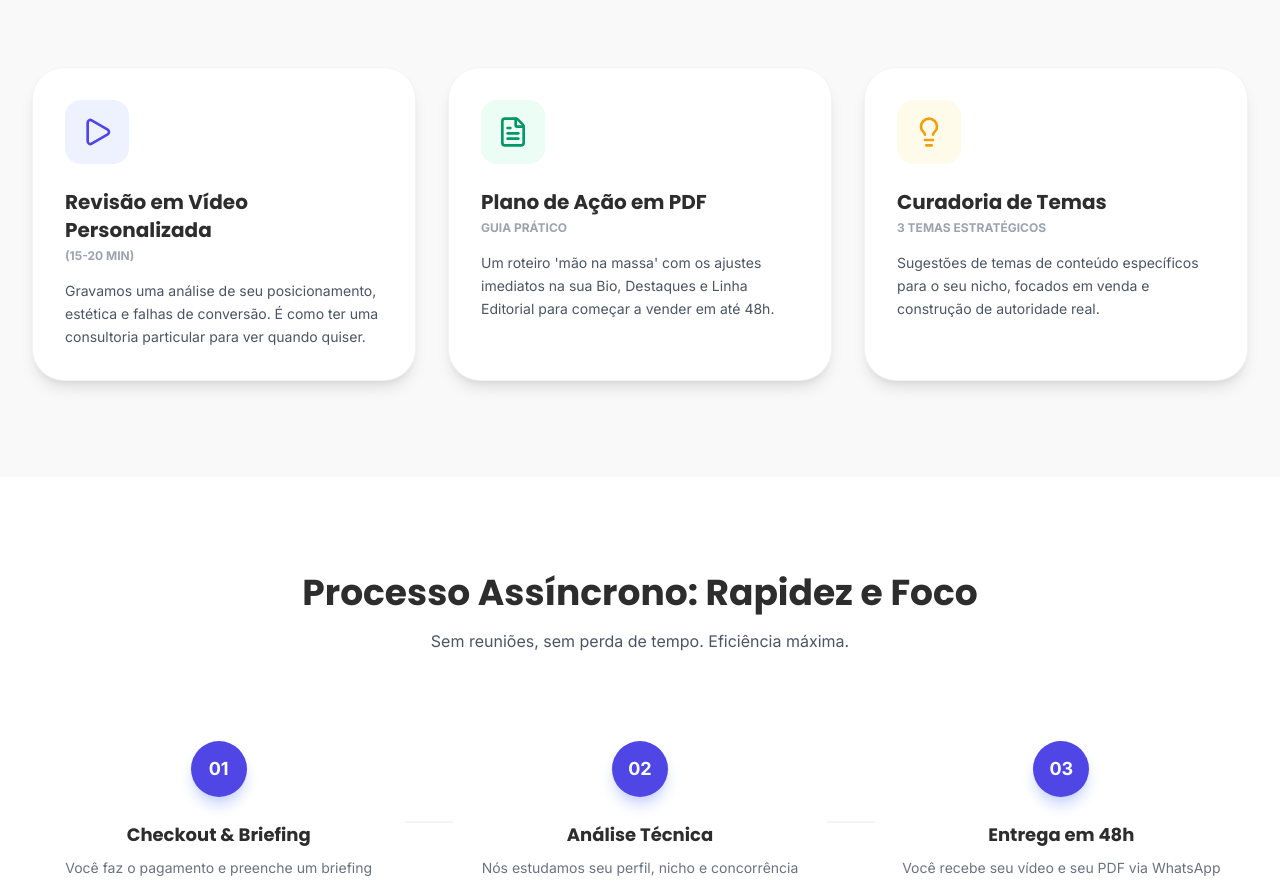
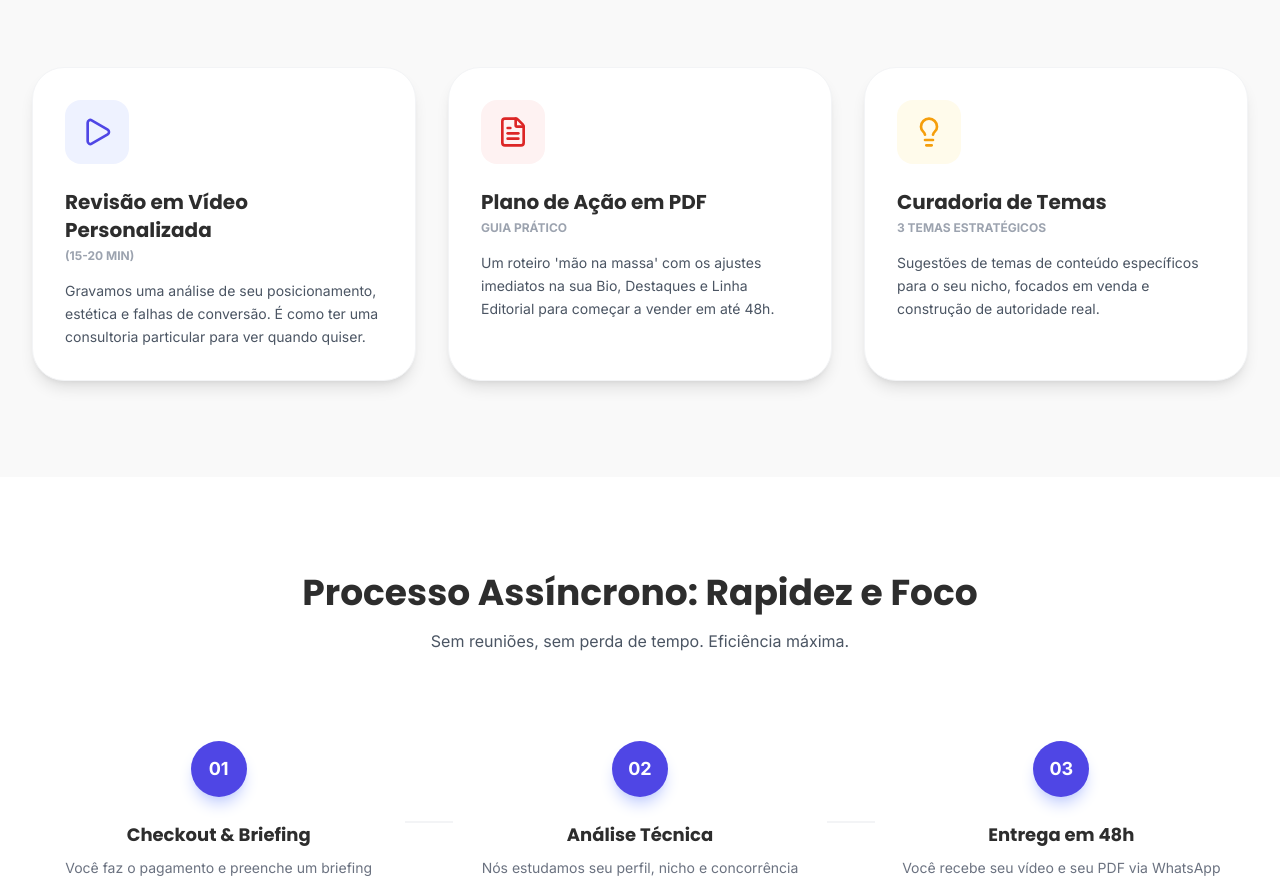
Before and after one commit to arthursl12/essentiaanaliseperfil, a React (Vite) app: page / in a window 1280 px wide. Shown: the part 2085-2968 px from the top of the page. Built offline with nearby package versions, Linux system fonts and the light colour scheme.

Commit message:
feat: Change 'Plano de Ação' icon color to red in Deliverables section

```diff
--- a/App.tsx
+++ b/App.tsx
@@ -148,10 +148,9 @@ const PainSection = () => (
           </div>
           <div className="flex items-start gap-3">
             <Target size={20} className="text-indigo-600 shrink-0 mt-1" />
-            <p className="font-semibold text-[#2D2D2D]">
-              É a falta de um olhar estratégico e personalizado.
-            </p>
-          </div>
+                                <p className="font-semibold text-[#2D2D2D]">
+                                  É a falta de um olhar estratégico e personalizado.
+                                </p>          </div>
           <div className="flex items-start gap-3">
             <Feather size={20} className="text-indigo-600 shrink-0 mt-1" />
             <p>
@@ -192,11 +191,11 @@ const Deliverables = () => (
             color: "bg-indigo-50"
           },
           {
-            icon: <FileText className="text-emerald-600" size={32} />,
+            icon: <FileText className="text-red-600" size={32} />,
             title: "Plano de Ação em PDF",
             subtitle: "Guia Prático",
             desc: "Um roteiro 'mão na massa' com os ajustes imediatos na sua Bio, Destaques e Linha Editorial para começar a vender em até 48h.",
-            color: "bg-emerald-50"
+            color: "bg-red-50"
           },
           {
             icon: <Lightbulb className="text-amber-500" size={32} />,
```
